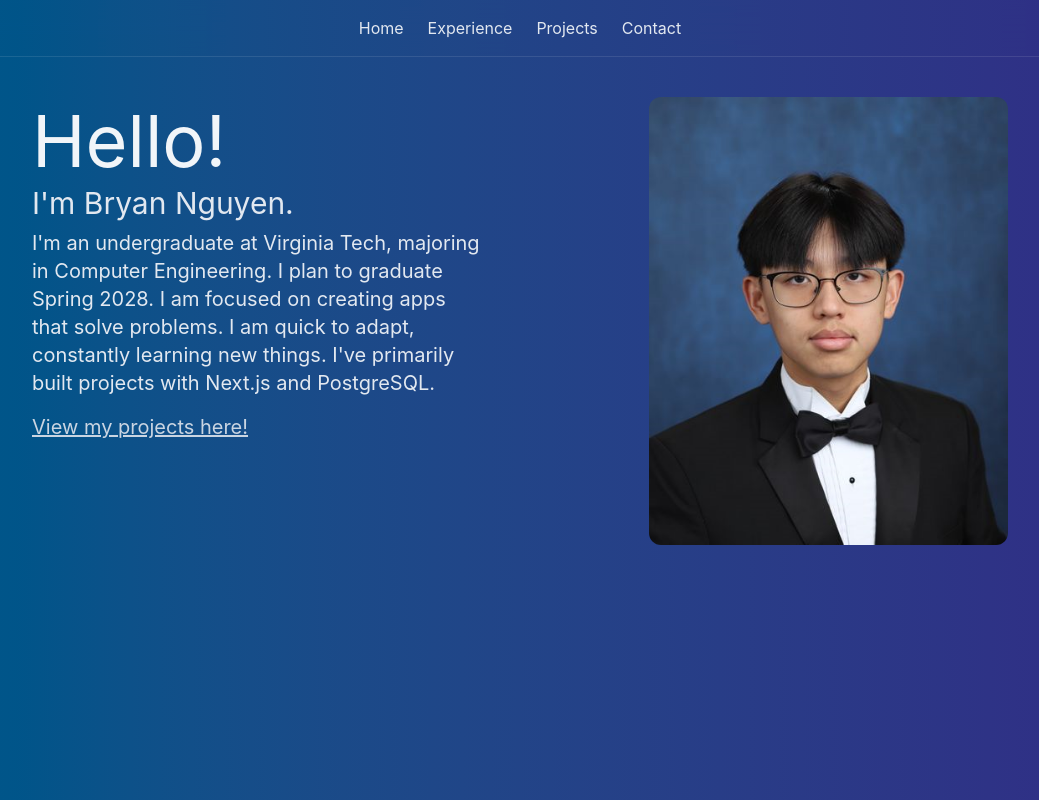
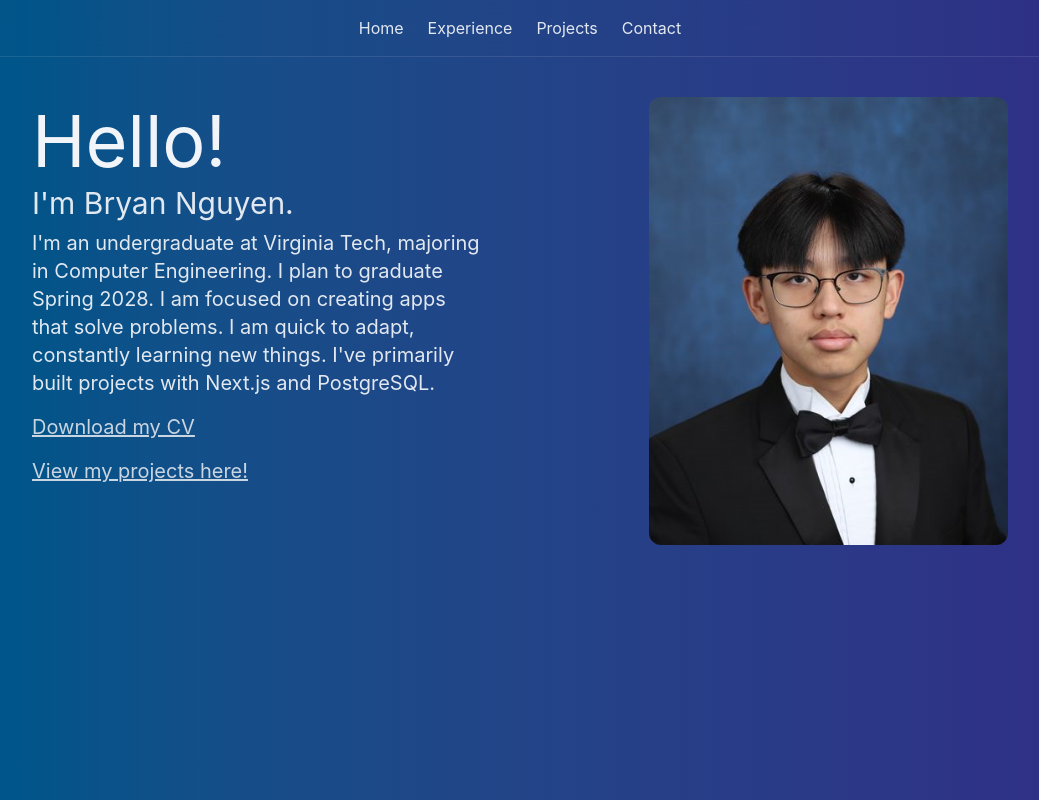
Before and after one commit to nguyenhbryan/portfolio, a React (Vite) app: page / in a window 1280 px wide. Shown: the top 800 px of the page, without its empty margins (120-1159 px from the left). Built offline with nearby package versions, Linux system fonts and the light colour scheme.

Commit message:
Added resume to about section

```diff
--- a/src/pages/about.tsx
+++ b/src/pages/about.tsx
@@ -14,8 +14,15 @@ export default function About() {
           PostgreSQL.{" "}
         </p>
         <a
+          href="/Bryan%20Nguyen%20Resume.pdf"
+          download
+          className="text-slate-300 hover:text-white underline py-4"
+        >
+          Download my CV
+        </a>
+        <a
           href="#projects"
-          className="py-4 text-slate-300 underline hover:text-white"
+          className="text-slate-300 underline hover:text-white"
         >
           View my projects here!
         </a>
```
Also changed, not shown: 1 other file (tests, documents, lock files or other folders).
